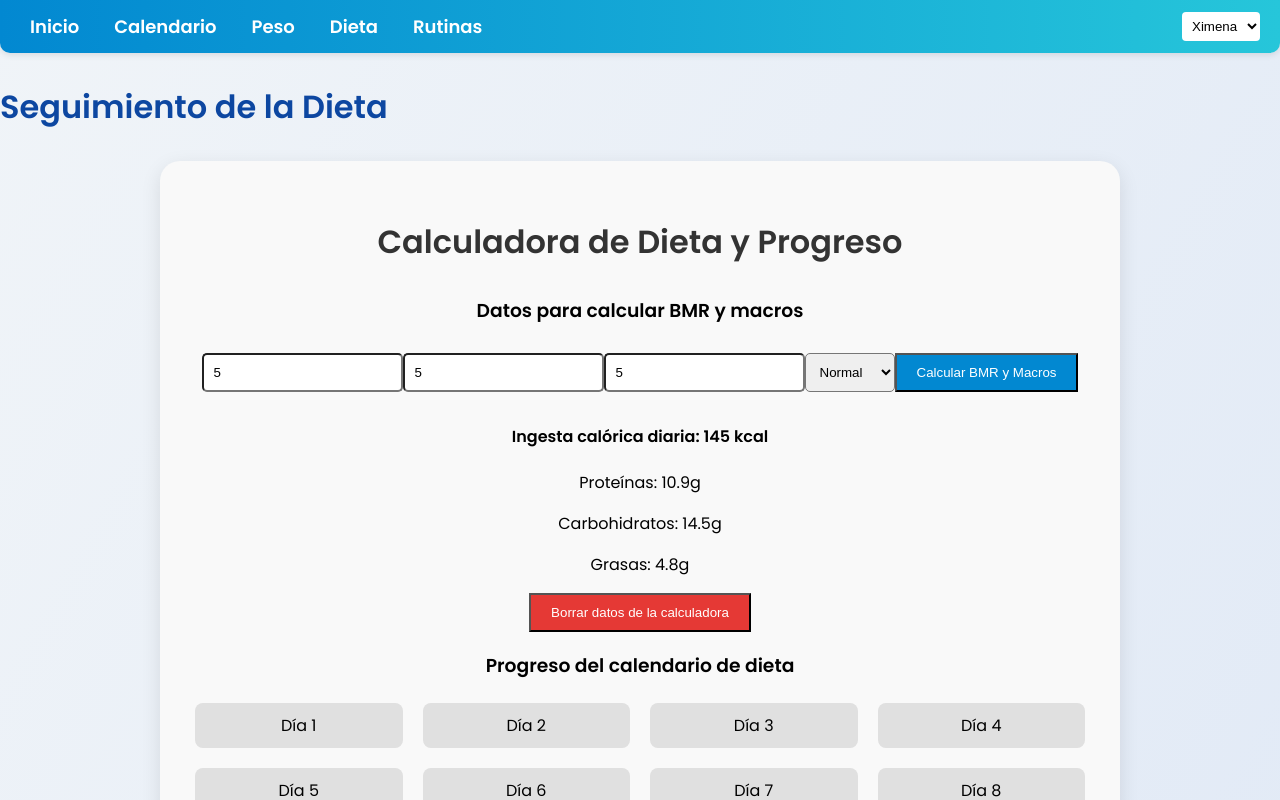
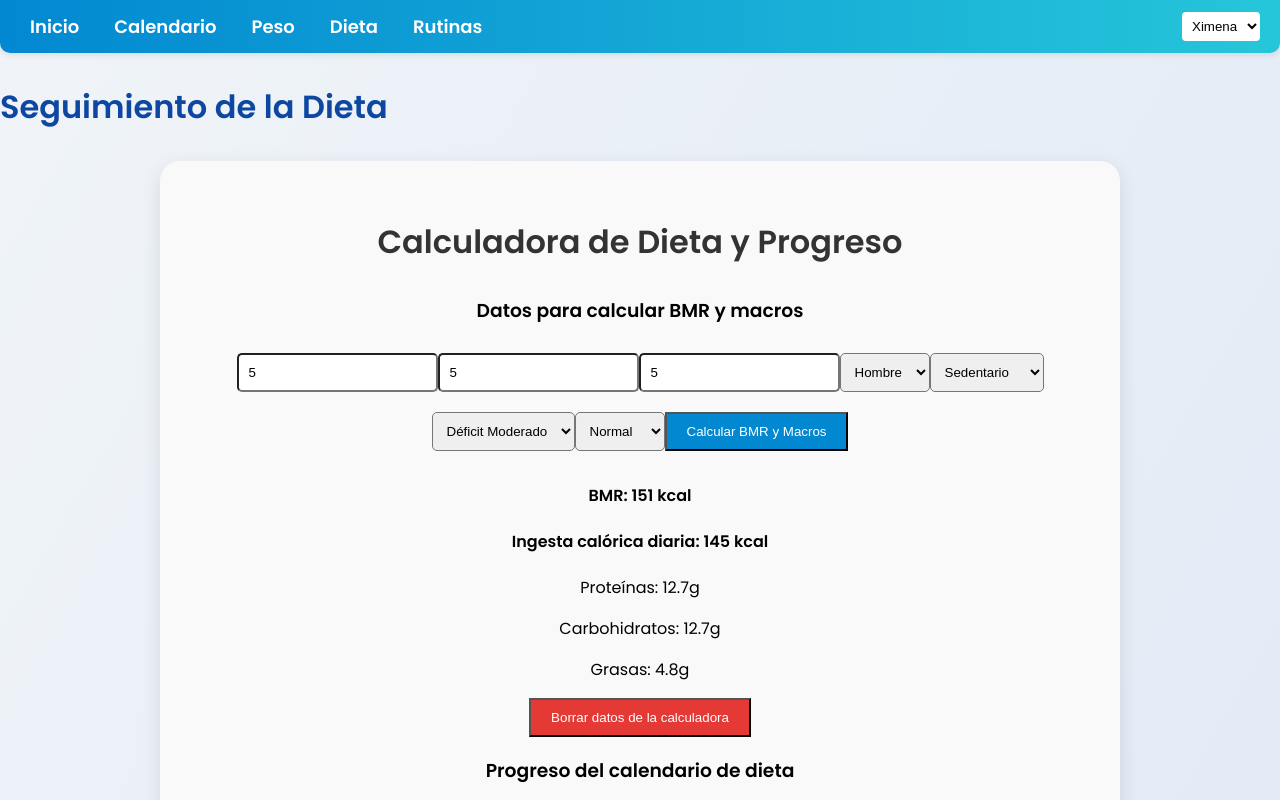
Before and after one commit to Jamon1405/Reto90Dias, a Next.js app: page /diet in a window 1280 px wide. Both pictures are taken after typing "5", "5", "5" into the empty fields and a click on the button "Calcular BMR y Macros". Shown: the top 800 px of the page. Built offline with nearby package versions, Linux system fonts and the light colour scheme.

Commit message:
Add ideal weight by gender and improve diet macros

```diff
--- a/src/components/Calendar.js
+++ b/src/components/Calendar.js
@@ -32,7 +32,8 @@ const Calendar = () => {
 
   useEffect(() => {
     localStorage.setItem(`calendarDays_${user}`, JSON.stringify(days));
-  }, [days, user]);
+    // eslint-disable-next-line react-hooks/exhaustive-deps
+  }, [days]);
 
   const handleCompleteDay = (didRoutine) => {
     if (selectedDay !== null) {
--- a/src/components/DietProgress.js
+++ b/src/components/DietProgress.js
@@ -35,6 +35,14 @@ const DietProgress = () => {
     aggressive: 0.3, // 30%
   };
 
+  const activityLabels = {
+    '1.2': 'Sedentario',
+    '1.375': 'Ligero',
+    '1.55': 'Moderado',
+    '1.725': 'Intenso',
+    '1.9': 'Muy intenso',
+  };
+
   const dietMacros = {
     normal: { protein: 0.30, carbs: 0.40, fat: 0.30 },
     keto: { protein: 0.25, carbs: 0.05, fat: 0.70 },
@@ -59,10 +67,26 @@ const DietProgress = () => {
 
   // Función para calcular la distribución de macros según el tipo de dieta
   const calculateMacros = (totalCalories) => {
-    const macroSplit = dietMacros[dietType];
-    const protein = (totalCalories * macroSplit.protein) / 4; // Proteínas (cal/4)
-    const carbs = (totalCalories * macroSplit.carbs) / 4; // Carbohidratos (cal/4)
-    const fat = (totalCalories * macroSplit.fat) / 9; // Grasas (cal/9)
+    let macroSplit = { ...dietMacros[dietType] };
+    // Ajustes por sexo
+    if (gender === 'male') {
+      macroSplit.protein += 0.05;
+      macroSplit.carbs -= 0.05;
+    } else {
+      macroSplit.fat += 0.05;
+    }
+    // Ajuste por nivel de actividad
+    if (parseFloat(activityLevel) >= 1.55) {
+      macroSplit.carbs += 0.05;
+      macroSplit.fat -= 0.05;
+    }
+    const total = macroSplit.protein + macroSplit.carbs + macroSplit.fat;
+    if (total !== 1) {
+      macroSplit.fat += 1 - total; // Normalizar
+    }
+    const protein = (totalCalories * macroSplit.protein) / 4;
+    const carbs = (totalCalories * macroSplit.carbs) / 4;
+    const fat = (totalCalories * macroSplit.fat) / 9;
 
     setMacros({
       protein: protein.toFixed(1),
@@ -84,7 +108,8 @@ const DietProgress = () => {
 
   useEffect(() => {
     localStorage.setItem(`dietDays_${user}`, JSON.stringify(days));
-  }, [days, user]);
+    // eslint-disable-next-line react-hooks/exhaustive-deps
+  }, [days]);
 
   const handleDayClick = (index) => {
     setSelectedDay(index);
@@ -218,6 +243,34 @@ const DietProgress = () => {
           onChange={(e) => setAge(e.target.value)}
           style={{ padding: '10px', margin: '10px 0', borderRadius: '5px' }}
         />
+        <select
+          value={gender}
+          onChange={(e) => setGender(e.target.value)}
+          style={{ padding: '10px', margin: '10px 0', borderRadius: '5px' }}
+        >
+          <option value="male">Hombre</option>
+          <option value="female">Mujer</option>
+        </select>
+        <select
+          value={activityLevel}
+          onChange={(e) => setActivityLevel(e.target.value)}
+          style={{ padding: '10px', margin: '10px 0', borderRadius: '5px' }}
+        >
+          {Object.entries(activityLabels).map(([val, label]) => (
+            <option key={val} value={val}>
+              {label}
+            </option>
+          ))}
+        </select>
+        <select
+          value={deficitOption}
+          onChange={(e) => setDeficitOption(e.target.value)}
+          style={{ padding: '10px', margin: '10px 0', borderRadius: '5px' }}
+        >
+          <option value="mild">Déficit Ligero</option>
+          <option value="moderate">Déficit Moderado</option>
+          <option value="aggressive">Déficit Agresivo</option>
+        </select>
 
         {/* Selector de tipo de dieta */}
         <select
@@ -236,6 +289,7 @@ const DietProgress = () => {
 
         {caloricIntake > 0 && (
           <div style={{ marginTop: '20px' }}>
+            <h4>BMR: {bmr} kcal</h4>
             <h4>Ingesta calórica diaria: {caloricIntake} kcal</h4>
             <p>Proteínas: {macros.protein}g</p>
             <p>Carbohidratos: {macros.carbs}g</p>
```
Also changed, not shown: src/components/WeightTracker.js (+12 -2 lines).
